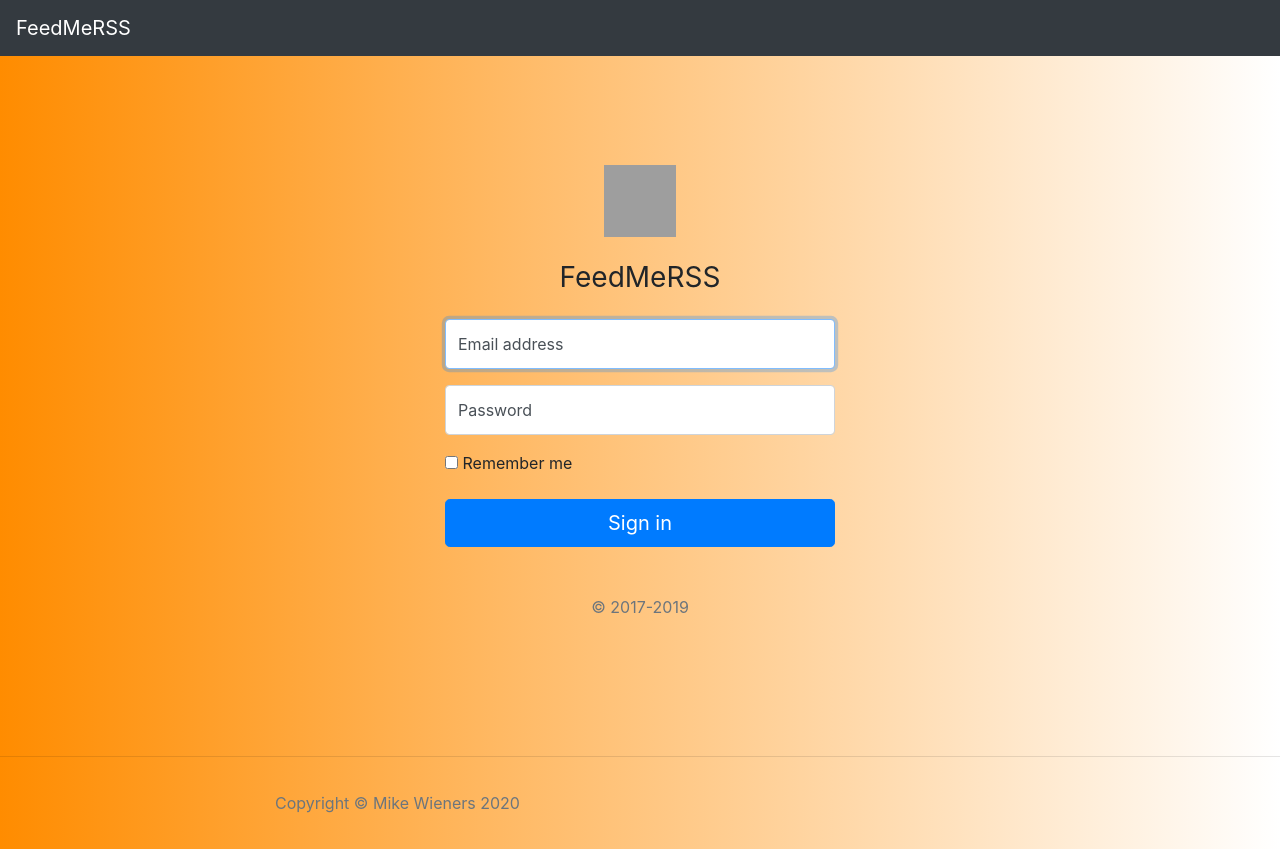
After one commit to mikewieners/simple_rss_site, a Django app: page /login/login/ in a window 1280 px wide. The commit adds this page. Run offline with Django 3.2, Linux system fonts and the light colour scheme; some libraries are stand-ins or nearby versions; grey boxes are pictures that could not be loaded.

Commit message:
user admin

```diff
--- a/feeds/urls.py
+++ b/feeds/urls.py
@@ -2,5 +2,7 @@ from django.conf.urls import url
 from . import views
 urlpatterns = [
     url(r'^$', views.index, name='index'),
-    url(r'^(?P<feed_id>[0-9]+)/$', views.detail, name='detail')
+    url(r'^(?P<feed_id>[0-9]+)/$', views.detail, name='detail'),
+    url('login/', views.login_request, name='login'),
+    url(r"^logout/$", views.user_logout, name='logout'),
 ]
--- a/feeds/views.py
+++ b/feeds/views.py
@@ -1,4 +1,7 @@
-from django.shortcuts import render, get_object_or_404
+from django.shortcuts import render, get_object_or_404, redirect
+from django.contrib.auth.models import User
+from django.contrib.auth import authenticate, login, logout
+from django.contrib.auth.decorators import login_required
 from django.http import HttpResponse
 
 from feeds.feed_handler import FeedHandler
@@ -6,12 +9,14 @@ from feeds.feed_handler import FeedHandler
 from .models import Feed
 
 
+@login_required
 def index(request):
     feed_list = Feed.objects.order_by('-name')
     context = {'feed_list': feed_list}
     return render(request, 'feeds/index.html', context)
 
 
+@login_required
 def detail(request, feed_id):
     feed = get_object_or_404(Feed, pk=feed_id)
     parsed = FeedHandler(feed.url)
@@ -21,3 +26,24 @@ def detail(request, feed_id):
         feed_detail=parsed
     )
     return render(request, 'feeds/detail.html', context)
+
+
+def login_request(request):
+    if request.user.is_authenticated:
+        return redirect("index")
+    if request.method == 'POST':
+        username = request.POST['username']
+        password = request.POST['password']
+        user = authenticate(request, username=username, password=password)
+        if user:
+            login(request, user)
+            return redirect("index")
+        else:
+            context = {'error': 'Wrong credintials'}
+            return render(request, 'feeds/user-profile.html', {'context': context})
+    return render(request, 'feeds/user-profile.html', {})
+
+
+def user_logout(request):
+    logout(request)
+    return redirect("index")
--- a/simple_rss_site/settings.py
+++ b/simple_rss_site/settings.py
@@ -126,3 +126,5 @@ STATIC_URL = '/static/'
 STATICFILES_DIRS = [
     (os.path.join(BASE_DIR, 'static')),
 ]
+
+LOGIN_URL = '/feeds/login'
--- a/simple_rss_site/urls.py
+++ b/simple_rss_site/urls.py
@@ -21,5 +21,7 @@ from feeds import views
 urlpatterns = [
     path('admin/', admin.site.urls),
     path('feeds/', include('feeds.urls')),
+    path('login/', include('feeds.urls')),
+    path('logout/', include('feeds.urls')),
     path('', views.index)
 ]
--- a/static/css/custom-styles.css
+++ b/static/css/custom-styles.css
@@ -8,6 +8,22 @@ html {
     background-image: linear-gradient(-90deg, white, darkorange);
 }
 
-body, footer {
+html {
+    position: relative;
+    min-height: 100%;
+}
+
+body {
+    background-color: transparent;
+    margin-bottom: 60px; /* Margin bottom by footer height */
+    padding-top: 5rem;
+}
+
+.footer {
+    position: absolute;
+    bottom: 0;
+    width: 100%;
+    height: 60px; /* Set the fixed height of the footer here */
+    line-height: 60px; /* Vertically center the text there */
     background-color: transparent;
 }
--- /dev/null
+++ b/static/css/user-profile.css
@@ -0,0 +1,103 @@
+html,
+body {
+  height: 100%;
+  background-image: linear-gradient(-90deg, white, darkorange)
+}
+
+body {
+  display: -ms-flexbox;
+  display: flex;
+  -ms-flex-align: center;
+  align-items: center;
+  padding-top: 40px;
+  padding-bottom: 40px;
+  background-color: transparent;
+}
+
+.form-signin {
+  width: 100%;
+  max-width: 420px;
+  padding: 15px;
+  margin: auto;
+}
+
+.form-label-group {
+  position: relative;
+  margin-bottom: 1rem;
+}
+
+.form-label-group > input,
+.form-label-group > label {
+  height: 3.125rem;
+  padding: .75rem;
+}
+
+.form-label-group > label {
+  position: absolute;
+  top: 0;
+  left: 0;
+  display: block;
+  width: 100%;
+  margin-bottom: 0; /* Override default `<label>` margin */
+  line-height: 1.5;
+  color: #495057;
+  pointer-events: none;
+  cursor: text; /* Match the input under the label */
+  border: 1px solid transparent;
+  border-radius: .25rem;
+  transition: all .1s ease-in-out;
+}
+
+.form-label-group input::-webkit-input-placeholder {
+  color: transparent;
+}
+
+.form-label-group input:-ms-input-placeholder {
+  color: transparent;
+}
+
+.form-label-group input::-ms-input-placeholder {
+  color: transparent;
+}
+
+.form-label-group input::-moz-placeholder {
+  color: transparent;
+}
+
+.form-label-group input::placeholder {
+  color: transparent;
+}
+
+.form-label-group input:not(:placeholder-shown) {
+  padding-top: 1.25rem;
+  padding-bottom: .25rem;
+}
+
+.form-label-group input:not(:placeholder-shown) ~ label {
+  padding-top: .25rem;
+  padding-bottom: .25rem;
+  font-size: 12px;
+  color: #777;
+}
+
+/* Fallback for Edge
+-------------------------------------------------- */
+@supports (-ms-ime-align: auto) {
+  .form-label-group > label {
+    display: none;
+  }
+  .form-label-group input::-ms-input-placeholder {
+    color: #777;
+  }
+}
+
+/* Fallback for IE
+-------------------------------------------------- */
+@media all and (-ms-high-contrast: none), (-ms-high-contrast: active) {
+  .form-label-group > label {
+    display: none;
+  }
+  .form-label-group input:-ms-input-placeholder {
+    color: #777;
+  }
+}
--- a/templates/base.html
+++ b/templates/base.html
@@ -1,24 +1,70 @@
 {% load static %}
 <!doctype html>
 <html lang="en">
-  <head>
+<head>
     <!-- Required meta tags -->
     <meta charset="utf-8">
     <meta name="viewport" content="width=device-width, initial-scale=1, shrink-to-fit=no">
 
     <!-- Bootstrap CSS -->
-    <link rel="stylesheet" href="https://stackpath.bootstrapcdn.com/bootstrap/4.4.1/css/bootstrap.min.css" integrity="sha384-Vkoo8x4CGsO3+Hhxv8T/Q5PaXtkKtu6ug5TOeNV6gBiFeWPGFN9MuhOf23Q9Ifjh" crossorigin="anonymous">
-
+    <link rel="stylesheet" href="https://stackpath.bootstrapcdn.com/bootstrap/4.4.1/css/bootstrap.min.css"
+          integrity="sha384-Vkoo8x4CGsO3+Hhxv8T/Q5PaXtkKtu6ug5TOeNV6gBiFeWPGFN9MuhOf23Q9Ifjh" crossorigin="anonymous">
     <!-- Custom CSS -->
     <link rel="stylesheet" href="{% static 'css/custom-styles.css' %}" type="text/css">
+    {% block custom_styles %}{% endblock custom_styles %}
     <title>{% block title %}RSS Project{% endblock title %}</title>
-  </head>
-  <body>
+</head>
+<body>
+    <nav class="navbar navbar-expand-md navbar-dark fixed-top bg-dark">
+        <a class="navbar-brand" href="#">FeedMeRSS</a>
+        {% if user.is_authenticated %}
+            <button class="navbar-toggler" type="button" data-toggle="collapse" data-target="#topnav-links"
+                    aria-controls="topnav-links" aria-expanded="false" aria-label="Toggle navigation">
+                <span class="navbar-toggler-icon"></span>
+            </button>
+            <div class="collapse navbar-collapse" id="topnav-links">
+                <ul class="navbar-nav mr-auto">
+                    <li class="nav-item">
+                        <a class="nav-link" href="/feeds">Feeds</a>
+                    </li>
+                    <li class="nav-item">
+                        <a class="nav-link" href="#">Profile</a>
+                    </li>
+                </ul>
+                <form class="form-inline my-2 my-lg-0">
+                    <a type="button" class="btn btn-secondary my-2 my-sm-0" href="{% url 'logout' %}">Logout</a>
+{#                    <button class="btn btn-secondary my-2 my-sm-0" onclick="parent.location='feeds/logout';">Logout</button>#}
+                </form>
+            </div>
+        {% endif %}
+    </nav>
+
     {% block body %}
     {% endblock body %}
-    <!-- jQuery first, then Popper.js, then Bootstrap JS -->
-    <script src="https://code.jquery.com/jquery-3.4.1.slim.min.js" integrity="sha384-J6qa4849blE2+poT4WnyKhv5vZF5SrPo0iEjwBvKU7imGFAV0wwj1yYfoRSJoZ+n" crossorigin="anonymous"></script>
-    <script src="https://cdn.jsdelivr.net/npm/popper.js@1.16.0/dist/umd/popper.min.js" integrity="sha384-Q6E9RHvbIyZFJoft+2mJbHaEWldlvI9IOYy5n3zV9zzTtmI3UksdQRVvoxMfooAo" crossorigin="anonymous"></script>
-    <script src="https://stackpath.bootstrapcdn.com/bootstrap/4.4.1/js/bootstrap.min.js" integrity="sha384-wfSDF2E50Y2D1uUdj0O3uMBJnjuUD4Ih7YwaYd1iqfktj0Uod8GCExl3Og8ifwB6" crossorigin="anonymous"></script>
-  </body>
+
+<!-- Footer -->
+<footer class="footer">
+
+    <hr>
+    <div class="container">
+        <div class="row">
+            <div class="col-lg-8 col-md-10 mx-auto">
+                <p class="copyright text-muted">Copyright &copy; Mike Wieners 2020</p>
+            </div>
+        </div>
+    </div>
+</footer>
+
+<!-- jQuery first, then Popper.js, then Bootstrap JS -->
+<script src="https://code.jquery.com/jquery-3.4.1.slim.min.js"
+        integrity="sha384-J6qa4849blE2+poT4WnyKhv5vZF5SrPo0iEjwBvKU7imGFAV0wwj1yYfoRSJoZ+n"
+        crossorigin="anonymous"></script>
+<script src="https://cdn.jsdelivr.net/npm/popper.js@1.16.0/dist/umd/popper.min.js"
+        integrity="sha384-Q6E9RHvbIyZFJoft+2mJbHaEWldlvI9IOYy5n3zV9zzTtmI3UksdQRVvoxMfooAo"
+        crossorigin="anonymous"></script>
+<script src="https://stackpath.bootstrapcdn.com/bootstrap/4.4.1/js/bootstrap.min.js"
+        integrity="sha384-wfSDF2E50Y2D1uUdj0O3uMBJnjuUD4Ih7YwaYd1iqfktj0Uod8GCExl3Og8ifwB6"
+        crossorigin="anonymous"></script>
+</body>
+
 </html>
--- /dev/null
+++ b/templates/feeds/user-profile.html
@@ -0,0 +1,31 @@
+{% extends "base.html" %}
+{% load static %}
+{% block custom_styles %}
+    <link rel="stylesheet" href="{% static 'css/user-profile.css' %}" type="text/css">
+{% endblock custom_styles %}
+{% block body %}
+    <form class="form-signin" method="POST">{% csrf_token %}
+        <div class="text-center mb-4">
+            <img class="mb-4" src="https://image.flaticon.com/icons/svg/25/25234.svg" alt="" width="72" height="72">
+            <h1 class="h3 mb-3 font-weight-normal">FeedMeRSS</h1>
+        </div>
+
+        <div class="form-label-group">
+            <input name="username" type="email" id="inputEmail" class="form-control" placeholder="Email address" required autofocus>
+            <label for="inputEmail">Email address</label>
+        </div>
+
+        <div class="form-label-group">
+            <input name="password" type="password" id="inputPassword" class="form-control" placeholder="Password" required>
+            <label for="inputPassword">Password</label>
+        </div>
+
+        <div class="checkbox mb-3">
+            <label>
+                <input type="checkbox" value="remember-me"> Remember me
+            </label>
+        </div>
+        <button class="btn btn-lg btn-primary btn-block" type="submit">Sign in</button>
+        <p class="mt-5 mb-3 text-muted text-center">&copy; 2017-2019</p>
+    </form>
+{% endblock %}
```
Also changed, not shown: templates/feeds/index.html (+2 -37 lines), 1 other file.
